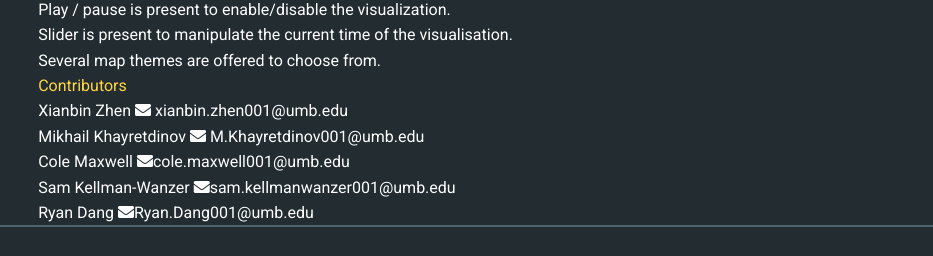
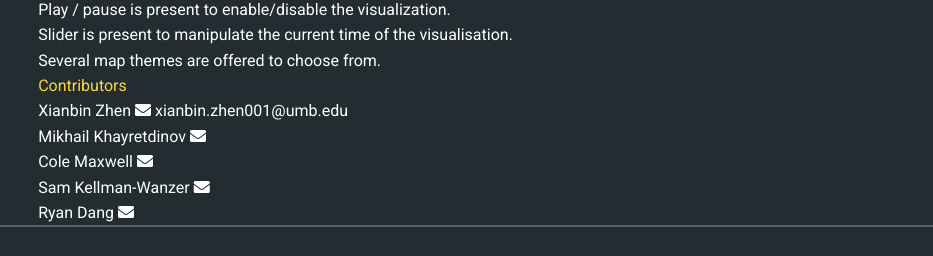
Before and after one commit to XianbinZhen/mypage, a website: page dist/projects.html in a window 1280 px wide. Shown: the part 961-1217 px from the top of the page, without its empty margins (173-1106 px from the left). Drawn offline with Linux system fonts and the light colour scheme.

Commit message:
hide emails

```diff
--- a/dist/projects.html
+++ b/dist/projects.html
@@ -64,10 +64,10 @@
                 <ul>
                     <li>Contributors</li>
                     <li>Xianbin Zhen <i class="fas fa-envelope"></i> xianbin.zhen001@umb.edu</li>
-                    <li>Mikhail Khayretdinov <i class="fas fa-envelope"></i> M.Khayretdinov001@umb.edu</li>
-                    <li>Cole Maxwell <i class="fas fa-envelope"></i>cole.maxwell001@umb.edu</li>
-                    <li>Sam Kellman-Wanzer <i class="fas fa-envelope"></i>sam.kellmanwanzer001@umb.edu</li>
-                    <li>Ryan Dang <i class="fas fa-envelope"></i>Ryan.Dang001@umb.edu</li>
+                    <li>Mikhail Khayretdinov <i class="fas fa-envelope"></i> </li>
+                    <li>Cole Maxwell <i class="fas fa-envelope"></i></li>
+                    <li>Sam Kellman-Wanzer <i class="fas fa-envelope"></i></li>
+                    <li>Ryan Dang <i class="fas fa-envelope"></i></li>
                 </ul>
                 <div class="br"></div>
             </div>
```
